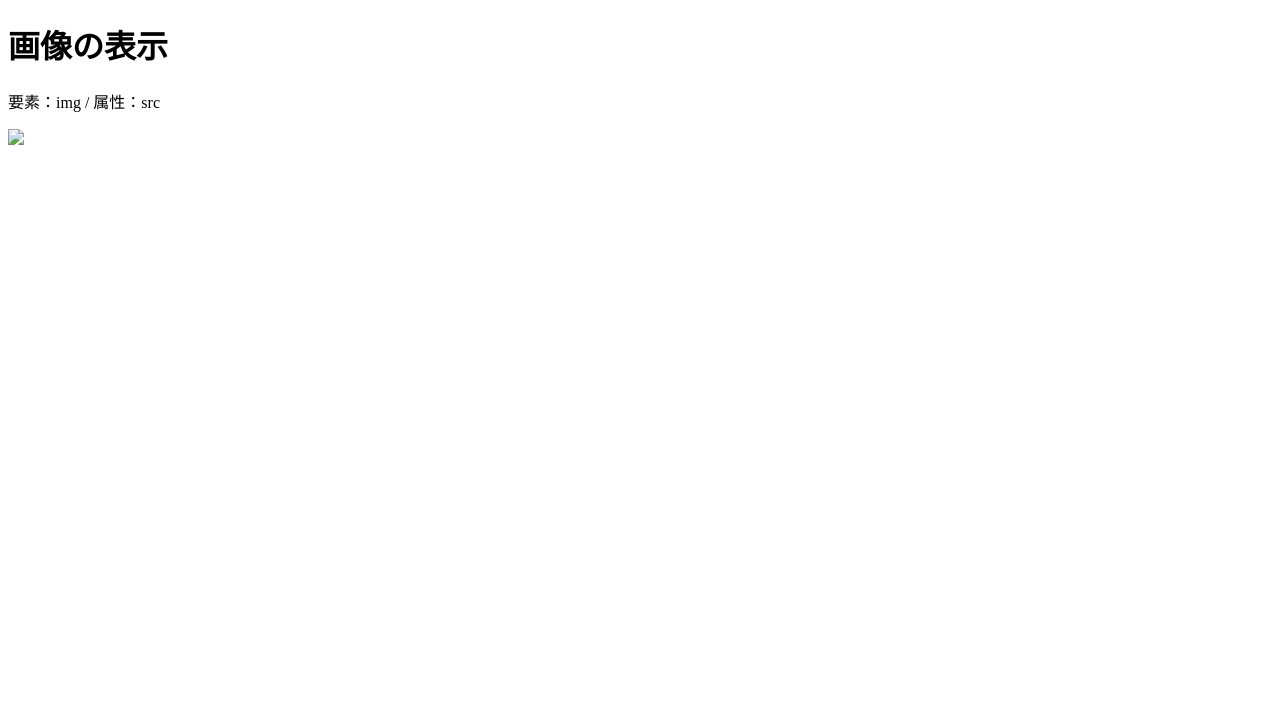
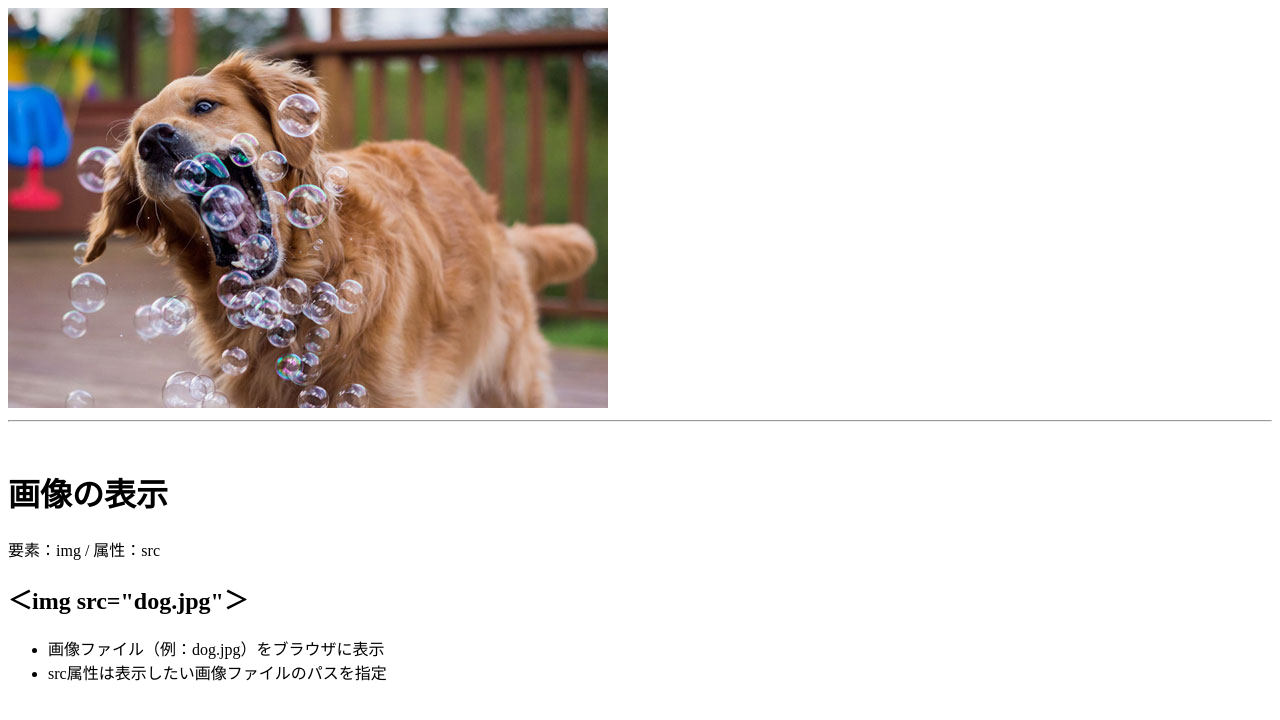
Before and after one commit to HaruK0720/web-development-introduction-Web, a plain HTML site: page html-basic/attribute.html in a window 1280 px wide. Drawn offline with Linux system fonts and the light colour scheme.

Commit message:
commit today's learning

```diff
--- a/html-basic/attribute.html
+++ b/html-basic/attribute.html
@@ -1,21 +1,29 @@
 <!DOCTYPE html>
 <html lang="ja">
+
     <head>
         <meta charset="UTF-8">
         <meta name="viewport" content="width=device-width, initial-scale=1.0">
-    <title>Document</title>
+        <title>属性の練習</title>
     </head>
+
     <body>
+        <img src="dog.jpg" alt="犬の画像">
 
+        <br>
+        <hr>
+        <br>
 
         <!-- 属性の基本構文 <タグ名 属性名="値"></タグ名> -->
 
         <h1>画像の表示</h1>
         <p>要素：img / 属性：src</p>
-    <dl>
-        <dt><img src="dog.jpg"></dt>
-        <dd></dd>
-        <dd></dd>
-    </dl>
+        <h2>＜img src="dog.jpg"＞</h2>
+        <ul>
+            <li>画像ファイル（例：dog.jpg）をブラウザに表示</li>
+            <li>src属性は表示したい画像ファイルのパスを指定</li>
+        </ul>
+
     </body>
+
 </html>
```
Also changed, not shown: html-basic/dog.jpg (added). Lines whose indentation alone changed are shown as unchanged.
